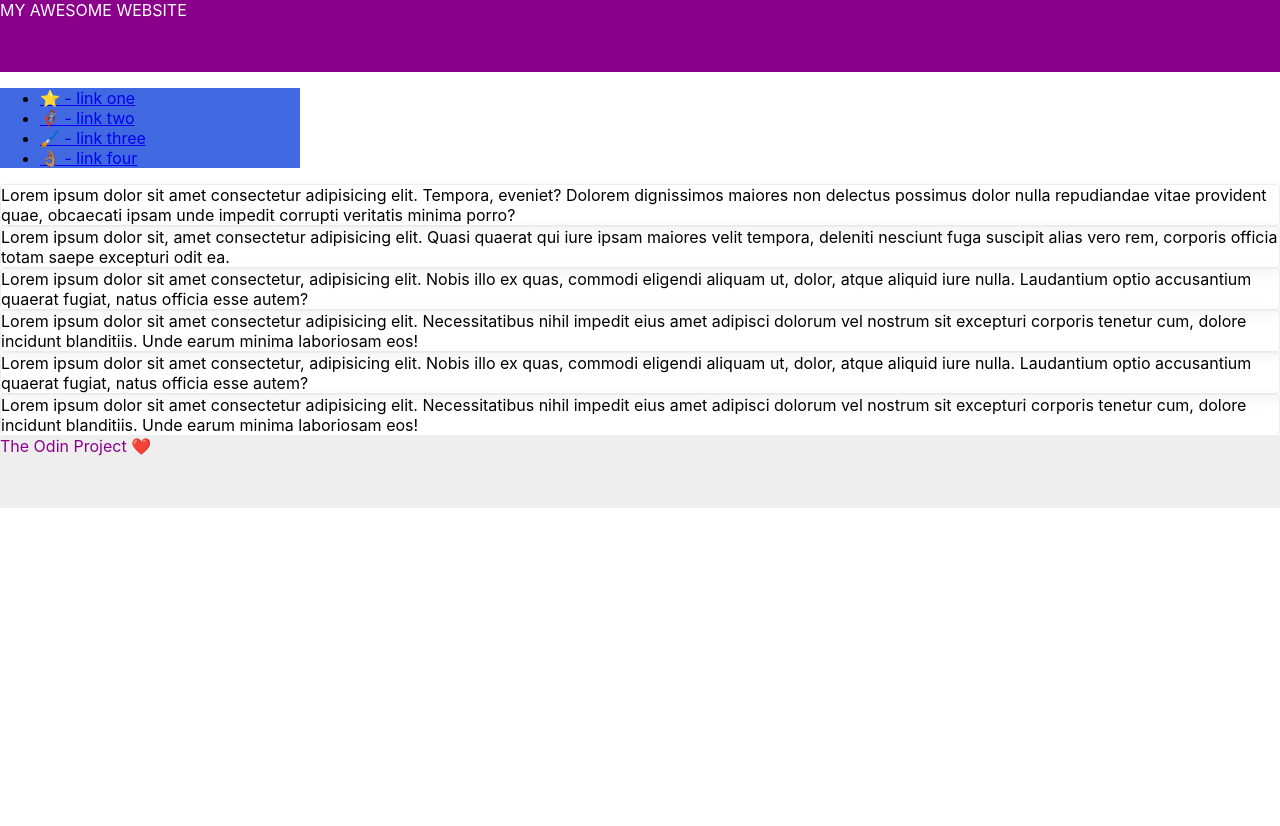
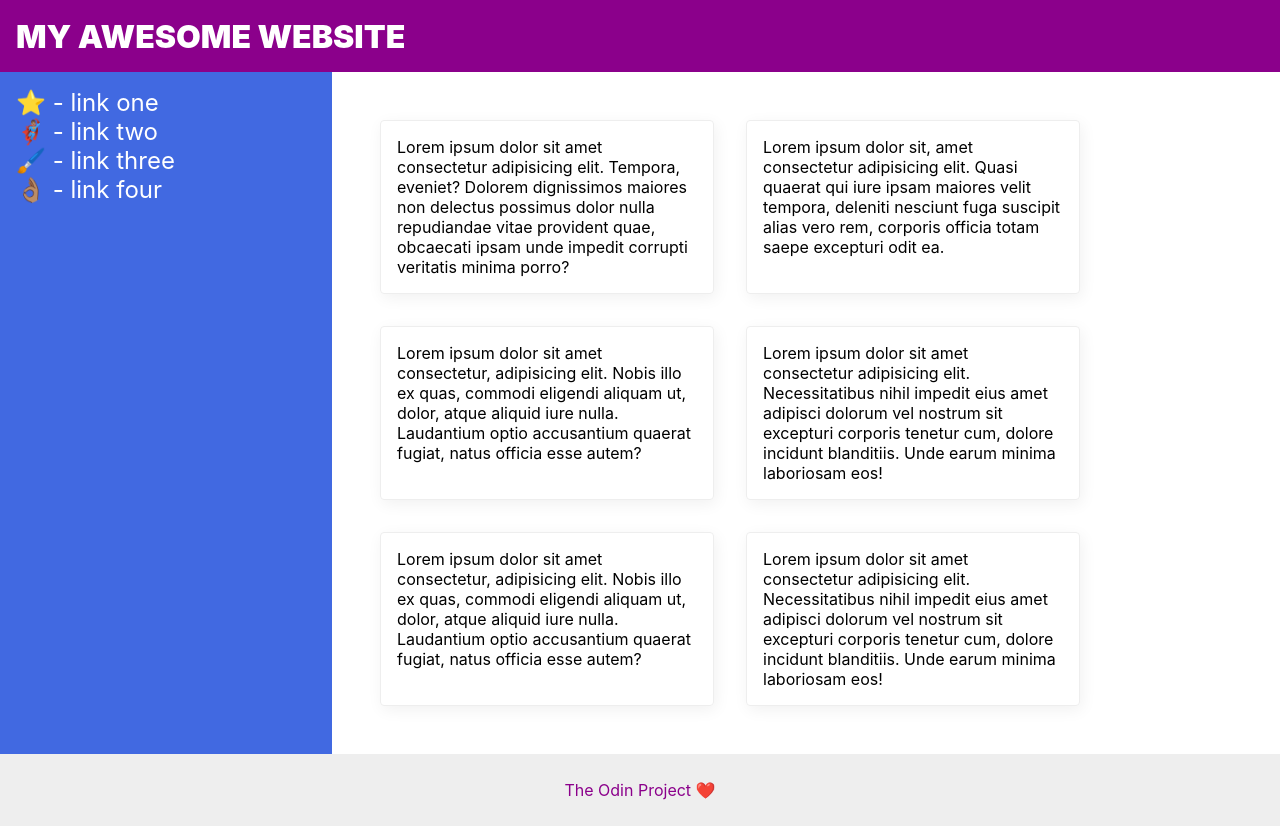
Before and after one commit to stoianovici-daniel-30031/OdinProject, a plain HTML site: page cssexercises/flex/07-flex-layout-2/index.html in a window 1280 px wide. Before the commit the page ends 800 px from the top, so only its background shows below. Drawn offline with Linux system fonts and the light colour scheme.

Commit message:
flex exercises

```diff
--- a/cssexercises/flex/01-flex-center/style.css
+++ b/cssexercises/flex/01-flex-center/style.css
@@ -3,6 +3,9 @@
   border: 4px solid midnightblue;
   width: 400px;
   height: 300px;
+  display: flex;
+  align-items: center;
+  justify-content: center;
 }
 
 .box {
--- a/cssexercises/flex/02-flex-header/style.css
+++ b/cssexercises/flex/02-flex-header/style.css
@@ -1,6 +1,10 @@
 .header  {
   font-family: monospace;
   background: papayawhip;
+  display:flex;
+  align-items: center;
+  justify-content: space-between;
+
 }
 
 .logo {
@@ -9,11 +13,14 @@
   color: tomato;
   background: white;
   padding: 4px 32px;
+  margin: 8px;
 }
 
 ul {
   /* this removes the dots on the list items*/
   list-style-type: none;
+  display: flex;
+
 }
 
 a {
@@ -22,4 +29,5 @@ a {
   padding: 8px;
   /* this removes the line under the links */
   text-decoration: none;
+  margin: 8px;
 }
--- a/cssexercises/flex/03-flex-header-2/style.css
+++ b/cssexercises/flex/03-flex-header-2/style.css
@@ -6,12 +6,15 @@ body {
   margin: 0;
   background: #eee;
   font-family: Besley, serif;
+
 }
 
 .header {
+  display:flex;
   background: white;
   border-bottom: 1px solid #ddd;
   box-shadow: 0 0 8px rgba(0,0,0,.1);
+  justify-content: space-between;
 }
 
 .profile-image {
@@ -19,7 +22,7 @@ body {
   box-shadow: inset 2px 2px 4px rgba(0,0,0,.5);
   border-radius: 50%;
   width: 48px;
-  height: 48px;
+  height:  48px;
 }
 
 .logo {
@@ -29,20 +32,28 @@ body {
   font-style: italic;
 }
 
+.left, .right{
+  display: flex;
+  align-items: center;
+
+}
 button {
   border: none;
   border-radius: 8px;
   background: rebeccapurple;
   color: white;
   padding: 8px 24px;
+
 }
 
 a {
   /* this removes the line under our links */
   text-decoration: none;
   color: rebeccapurple;
+  margin: 8px;
 }
 
 ul {
+  display: flex;
   list-style-type: none;
 }
--- a/cssexercises/flex/05-flex-modal/style.css
+++ b/cssexercises/flex/05-flex-modal/style.css
@@ -20,6 +20,7 @@ body {
   width: 480px;
   border-radius: 10px;
   box-shadow: 2px 4px 16px rgba(0,0,0,.2);
+  padding: 8px;
 }
 
 .icon {
@@ -36,6 +37,7 @@ body {
 }
 
 .close-button {
+  display: flex;
   background: #eee;
   border-radius: 50%;
   color: #888;
@@ -64,3 +66,28 @@ button.cancel {
   border: 1px solid #ddd;
   color: royalblue;
 }
+.upper-level{
+  display: flex;
+  justify-content: space-between;
+}
+
+.header {
+  margin: 8px;
+  font-weight: bold;
+}
+.upper-left{
+  display: flex;
+}
+.lower{
+  display: flex;
+  flex-direction: column;
+  justify-content: center;
+  padding:0 50px;
+}
+.buttons{
+  display: flex;
+  justify-content:flex-start;
+  margin-left: 45px;
+  margin-top: 10px;
+  gap: 5px;
+}
--- a/cssexercises/flex/06-flex-layout/style.css
+++ b/cssexercises/flex/06-flex-layout/style.css
@@ -1,6 +1,9 @@
 @import url('https://fonts.googleapis.com/css2?family=Roboto:wght@400;700&display=swap');
 
 body {
+  display: flex;
+  flex-direction: column;
+  justify-content: space-between;
   height: 100vh;
   margin: 0;
   overflow: hidden;
@@ -25,3 +28,35 @@ input {
   width: 400px;
   margin-bottom: 16px;
 }
+.middle {
+  display: flex;
+  align-items: center;
+  justify-content: center;
+  flex-direction: column;
+}
+
+.top-links {
+  display: flex;
+  justify-content: space-between;
+  padding: 16px;
+}
+
+.bottom-links {
+  display: flex;
+  justify-content: space-between;
+  padding: 16px;
+}
+
+a {
+  text-decoration: none;
+  flex-direction: row;
+}
+
+ul{
+  display: flex;
+  margin: 8px;
+}
+li {
+  margin: 8px;
+  list-style-type: none;
+}
--- a/cssexercises/flex/07-flex-layout-2/index.html
+++ b/cssexercises/flex/07-flex-layout-2/index.html
@@ -8,10 +8,12 @@
     <link rel="stylesheet" href="style.css">
   </head>
   <body>
+    <div class="container-massive">
     <div class="header">
       MY AWESOME WEBSITE
     </div>
-
+    <div class="container-huge">
+    <div class="container-one">
     <div class="sidebar">
       <ul>
         <li><a href="#">⭐ - link one</a></li>
@@ -20,16 +22,19 @@
         <li><a href="#">👌🏽 - link four</a></li>
       </ul>
     </div>
-
+  </div>
+    <div class="container-two">
     <div class="card">Lorem ipsum dolor sit amet consectetur adipisicing elit. Tempora, eveniet? Dolorem dignissimos maiores non delectus possimus dolor nulla repudiandae vitae provident quae, obcaecati ipsam unde impedit corrupti veritatis minima porro?</div>
     <div class="card">Lorem ipsum dolor sit, amet consectetur adipisicing elit. Quasi quaerat qui iure ipsam maiores velit tempora, deleniti nesciunt fuga suscipit alias vero rem, corporis officia totam saepe excepturi odit ea.</div>
     <div class="card">Lorem ipsum dolor sit amet consectetur, adipisicing elit. Nobis illo ex quas, commodi eligendi aliquam ut, dolor, atque aliquid iure nulla. Laudantium optio accusantium quaerat fugiat, natus officia esse autem?</div>
     <div class="card">Lorem ipsum dolor sit amet consectetur adipisicing elit. Necessitatibus nihil impedit eius amet adipisci dolorum vel nostrum sit excepturi corporis tenetur cum, dolore incidunt blanditiis. Unde earum minima laboriosam eos!</div>
     <div class="card">Lorem ipsum dolor sit amet consectetur, adipisicing elit. Nobis illo ex quas, commodi eligendi aliquam ut, dolor, atque aliquid iure nulla. Laudantium optio accusantium quaerat fugiat, natus officia esse autem?</div>
     <div class="card">Lorem ipsum dolor sit amet consectetur adipisicing elit. Necessitatibus nihil impedit eius amet adipisci dolorum vel nostrum sit excepturi corporis tenetur cum, dolore incidunt blanditiis. Unde earum minima laboriosam eos!</div>
-
+</div>
+</div>
     <div class="footer">
       The Odin Project ❤️
     </div>
+  </div>
   </body>
 </html>
--- a/cssexercises/flex/07-flex-layout-2/style.css
+++ b/cssexercises/flex/07-flex-layout-2/style.css
@@ -2,27 +2,69 @@ body {
   font-family: -apple-system, BlinkMacSystemFont, 'Segoe UI', Roboto, Oxygen, Ubuntu, Cantarell, 'Open Sans', 'Helvetica Neue', sans-serif;
   margin: 0;
   min-height: 100vh;
+  display: flex;
 }
 
 .header {
+  display: flex;
+  text-align: center;
   height: 72px;
   background: darkmagenta;
   color: white;
+  align-items: center;
+  font-weight: 900;
+  font-size: 32px;
+  padding-left: 16px;
 }
 
 .footer {
   height: 72px;
   background: #eee;
   color: darkmagenta;
+  display: flex;
+  align-items: center;
+  justify-content: center;
 }
 
 .sidebar {
   width: 300px;
   background: royalblue;
+  padding: 16px;
+  width: 300px;
 }
+.container-massive{
+  display: flex;
+  flex-direction: column;
+  justify-content: space-between;
 
+}
+.container-huge{
+  display: flex;
+
+}
+.container-one{
+  display: flex;
+}
+.container-two{
+  display: flex;
+  flex-wrap: wrap;
+  padding:32px;
+}
 .card {
   border: 1px solid #eee;
   box-shadow: 2px 4px 16px rgba(0,0,0,.06);
   border-radius: 4px;
+  width: 300px;
+  margin: 16px;
+  padding: 16px;
 }
+a {
+  color: white;
+  text-decoration: none;
+  font-size: 24px;
+}
+ul {
+  list-style-type: none;
+  margin: 0;
+  padding: 0;
+}
```
Also changed, not shown: cssexercises/flex/03-flex-header-2/index.html (+5 -1 lines), cssexercises/flex/04-flex-information/index.html (+12 -5 lines), cssexercises/flex/04-flex-information/style.css (+19 -0 lines), cssexercises/flex/05-flex-modal/index.html (+8 -0 lines), cssexercises/flex/06-flex-layout/index.html (+6 -0 lines).
